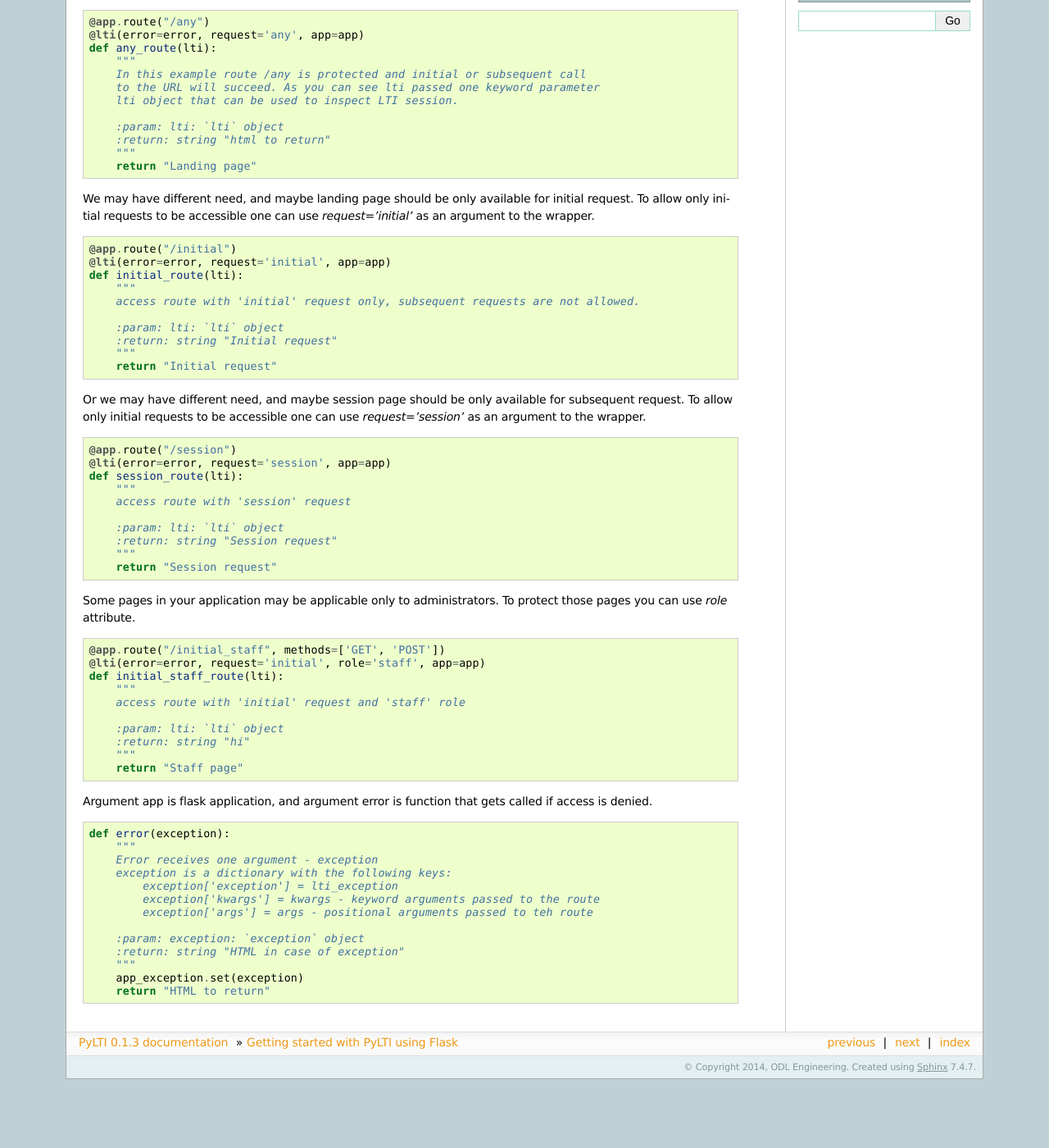
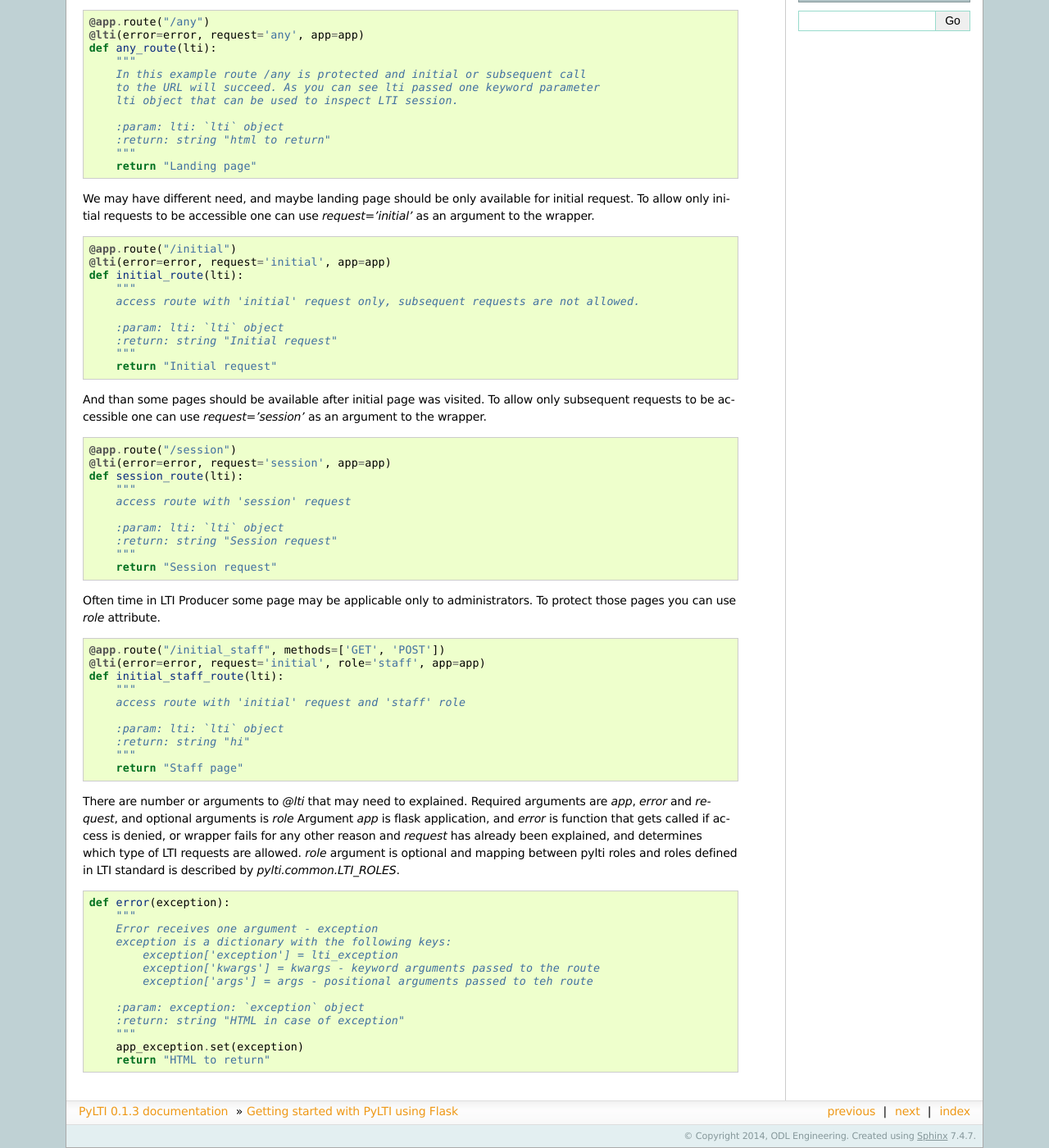
Before and after one commit to mitodl/pylti, a Sphinx documentation site: the page built from docs/source/flask.rst, in a window 1280 px wide and 1400 px high, scrolled down 305 px. Shown: the whole window at 82% size. Built offline with Sphinx 7.4.7, drawn with Linux system fonts in a browser that asks for light colours; pages that are not in the unit, such as notebooks, are missing from menus; before the commit the page ends 1621 px from its top, so only the background shows below that; some of the changed text lies outside the part shown.

Commit message:
Improving documentation.

```diff
--- a/docs/source/flask.rst
+++ b/docs/source/flask.rst
@@ -3,7 +3,8 @@ Getting started with PyLTI using Flask
 
 PyLTI provides authorization wrapper for Flask requests.
 
-First make sure to import pylti implementation for your framework. In this case Flask.
+To use pylti you will need to import pylti flask specific implementation. And create
+Flask application.
 
 .. code-block:: python
 
@@ -47,8 +48,8 @@ To allow only initial requests to be accessible one can use *request='initial'*
         """
         return "Initial request"
 
-Or we may have different need, and maybe session page should be only available for subsequent request.
-To allow only initial requests to be accessible one can use *request='session'* as an argument to the wrapper.
+And than some pages should be available after initial page was visited.
+To allow only subsequent requests to be accessible one can use *request='session'* as an argument to the wrapper.
 
 .. code-block:: python
 
@@ -64,7 +65,7 @@ To allow only initial requests to be accessible one can use *request='session'*
         return "Session request"
 
 
-Some pages in your application may be applicable only to administrators.
+Often time in LTI Producer some page may be applicable only to administrators.
 To protect those pages you can use *role* attribute.
 
 .. code-block:: python
@@ -80,7 +81,13 @@ To protect those pages you can use *role* attribute.
         """
         return "Staff page"
 
-Argument app is flask application, and argument error is function that gets called if access is denied.
+There are number or arguments to *@lti* that may need to explained. Required arguments
+are *app*, *error* and *request*, and optional arguments is *role*
+Argument *app* is flask application, and *error* is function that gets called
+if access is denied, or wrapper fails for any other reason and *request* has already been
+explained, and determines which type of LTI requests are allowed.
+*role* argument is optional and mapping between pylti roles and roles defined in LTI
+standard is described by *pylti.common.LTI_ROLES*.
 
 .. code-block:: python
 
```
